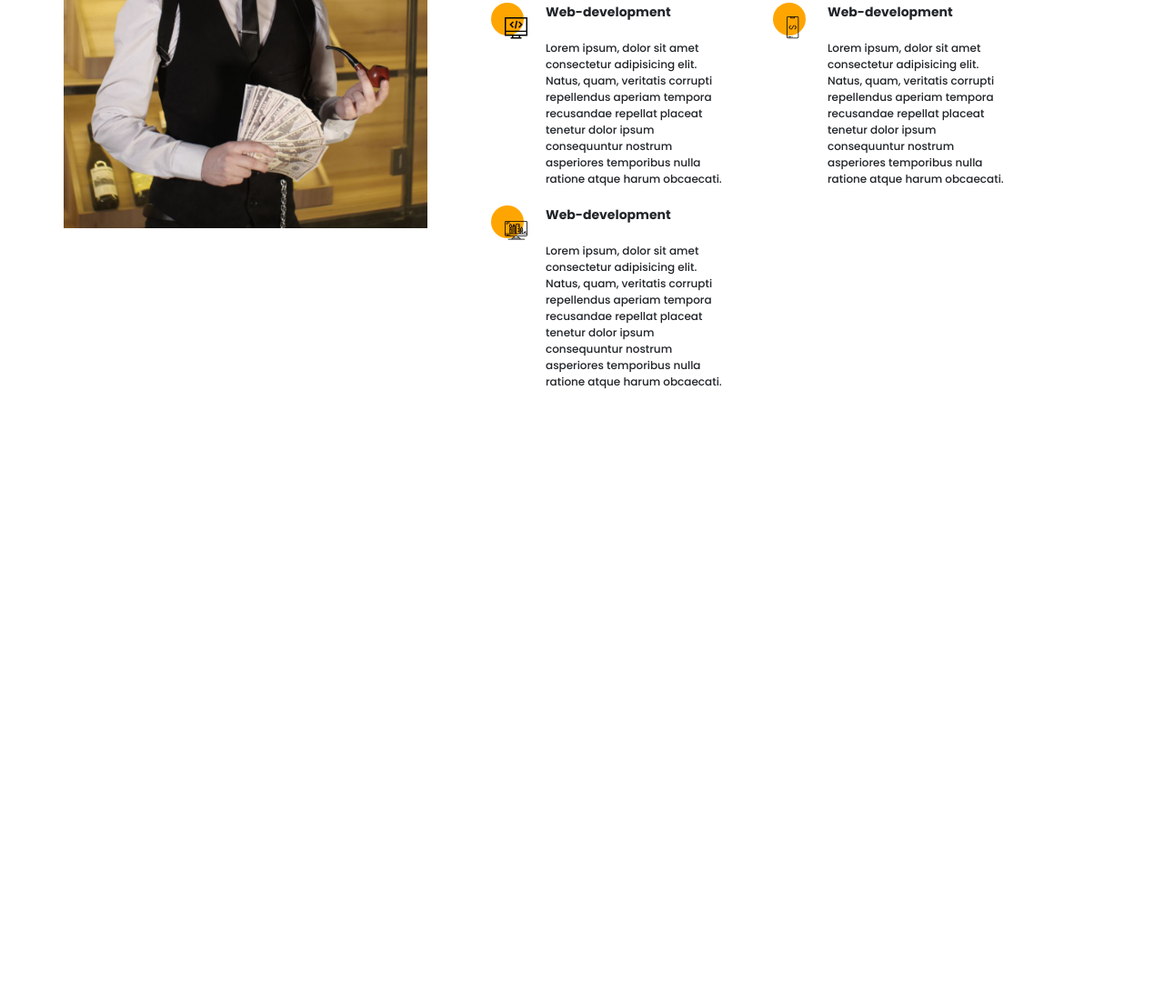
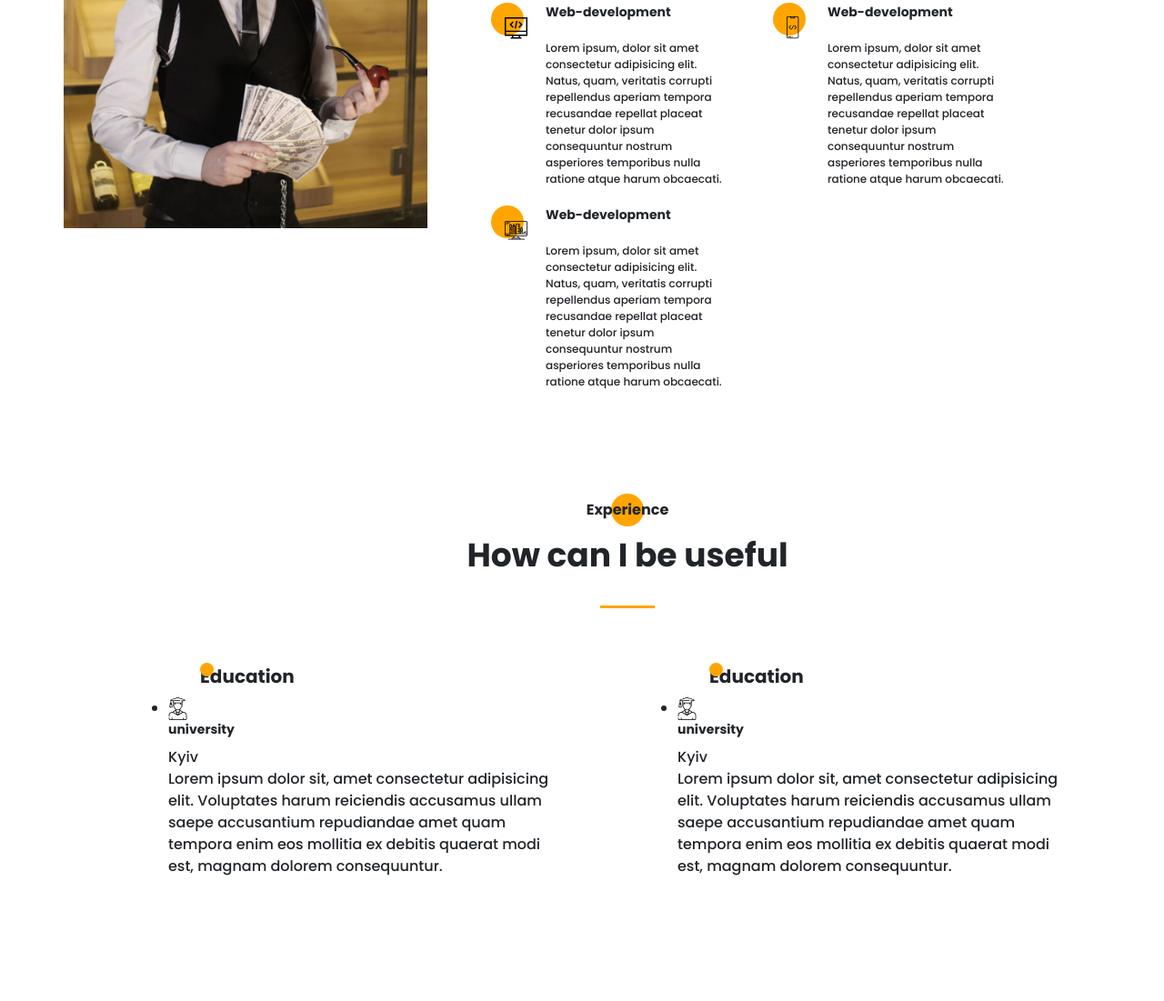
Before and after one commit to Banchee501/resume, a plain HTML site: page src/index.html in a window 1280 px wide. Shown: the part 1202-2303 px from the top of the page at 91% size. Before the commit the page ends 1631 px from the top, so only its background shows below. Drawn offline with nearby package versions, Linux system fonts and the light colour scheme; files that its build step writes are made by us from their sources.

Commit message:
create third page, add styles

```diff
--- a/src/index.html
+++ b/src/index.html
@@ -195,6 +195,57 @@
             </div>
         </div>
     </section>
+
+    <section class="resume">
+        <div class="container">
+            <h2 class="title title_fz16 resume__title">Experience</h2>
+            <div class="title title_fz36 resume__subtitle">How can I be useful</div>
+            <div class="divider"></div>
+
+            <div class="resume__wrapper">
+                <div class="resume__column">
+                    <h3 class="title title_fz20 resume__column-title">Education</h3>
+                    <ul>
+                        <li>
+                            <div class="resume__item">
+                                <div class="resume__item-head">
+                                    <div class="resume__item-icon">
+                                        <img src="icons/experience/university.svg" alt="university">
+                                    </div>
+                                    <h4 class="title title_fz14">university</h4>
+                                    <div class="resume__item-location">Kyiv</div>
+                                </div>
+                                <div class="resume__body">Lorem ipsum dolor sit, amet consectetur adipisicing elit.
+                                    Voluptates harum reiciendis accusamus ullam saepe accusantium repudiandae amet quam
+                                    tempora enim eos mollitia ex debitis quaerat modi est, magnam dolorem consequuntur.
+                                </div>
+                            </div>
+                        </li>
+                    </ul>
+                </div>
+                <div class="resume__column">
+                    <h3 class="title title_fz20 resume__column-title">Education</h3>
+                    <ul>
+                        <li>
+                            <div class="resume__item">
+                                <div class="resume__item-head">
+                                    <div class="resume__item-icon">
+                                        <img src="icons/experience/university.svg" alt="university">
+                                    </div>
+                                    <h4 class="title title_fz14">university</h4>
+                                    <div class="resume__item-location">Kyiv</div>
+                                </div>
+                                <div class="resume__body">Lorem ipsum dolor sit, amet consectetur adipisicing elit.
+                                    Voluptates harum reiciendis accusamus ullam saepe accusantium repudiandae amet quam
+                                    tempora enim eos mollitia ex debitis quaerat modi est, magnam dolorem consequuntur.
+                                </div>
+                            </div>
+                        </li>
+                    </ul>
+                </div>
+            </div>
+        </div>
+    </section>
     <script src="js/script.js"></script>
 </body>
 
--- a/src/sass/blocks/_about.scss
+++ b/src/sass/blocks/_about.scss
@@ -2,7 +2,7 @@
     padding-top: 120px;
     &__wrapper {
         display: grid;
-        grid-template-columns: 400px 670px;
+        grid-template-columns: 400px 570px;
         grid-template-rows: minmax(245px, auto) minmax(255px auto);
         grid-auto-rows:  minmax(245px, auto);
         column-gap: 70px;
@@ -17,7 +17,7 @@
     &__descr {
         padding-top: 6px;
         .divider {
-            margin-top: 0;
+            margin: 0;
         }
     }
     &__title {
--- /dev/null
+++ b/src/sass/blocks/_resume.scss
@@ -0,0 +1,36 @@
+.resume {
+    padding: 120px;
+    &__title {
+        position: relative;
+        text-align: center;
+        @include before_circle;
+        &::before {
+            top: -6px;
+            left: 50%;
+            transform: translateX(-50%);
+        }
+    }
+    &__subtitle {
+        text-align: center;
+    }
+    &__wrapper {
+        padding: 60px 65px 0 65px;
+        display: grid;
+        grid-template-columns: repeat(2, 425px);
+        column-gap: 135px;
+    }
+    &__column {
+        &-title {
+            position: relative;
+            padding-left: 35px;
+            &::before {
+                content: '';
+                position: absolute;
+                width: 15px;
+                height: 15px;
+                background: $main-color;
+                border-radius: 100%;
+            }
+        }
+    }
+}
--- a/src/sass/blocks/_title.scss
+++ b/src/sass/blocks/_title.scss
@@ -16,4 +16,8 @@
     &_fz36 {
         font-size: 36px;
     }
+    &_fz20 {
+        font-size: 20px;
+        line-height: 30px;
+    }
 }
--- a/src/sass/style.scss
+++ b/src/sass/style.scss
@@ -19,7 +19,7 @@
     width: 60px;
     height: 3px;
     background-color: $main-color;
-    margin-top: 25px;
+    margin: 25px auto 0 auto;
 }
 
 @import 'blocks/promo';
@@ -28,3 +28,4 @@
 @import 'blocks/sidepanel';
 @import 'blocks/menu';
 @import 'blocks/about';
+@import 'blocks/resume';
```
Also changed, not shown: dist/index.html (+1 -1 lines), dist/css/style.min.css.
